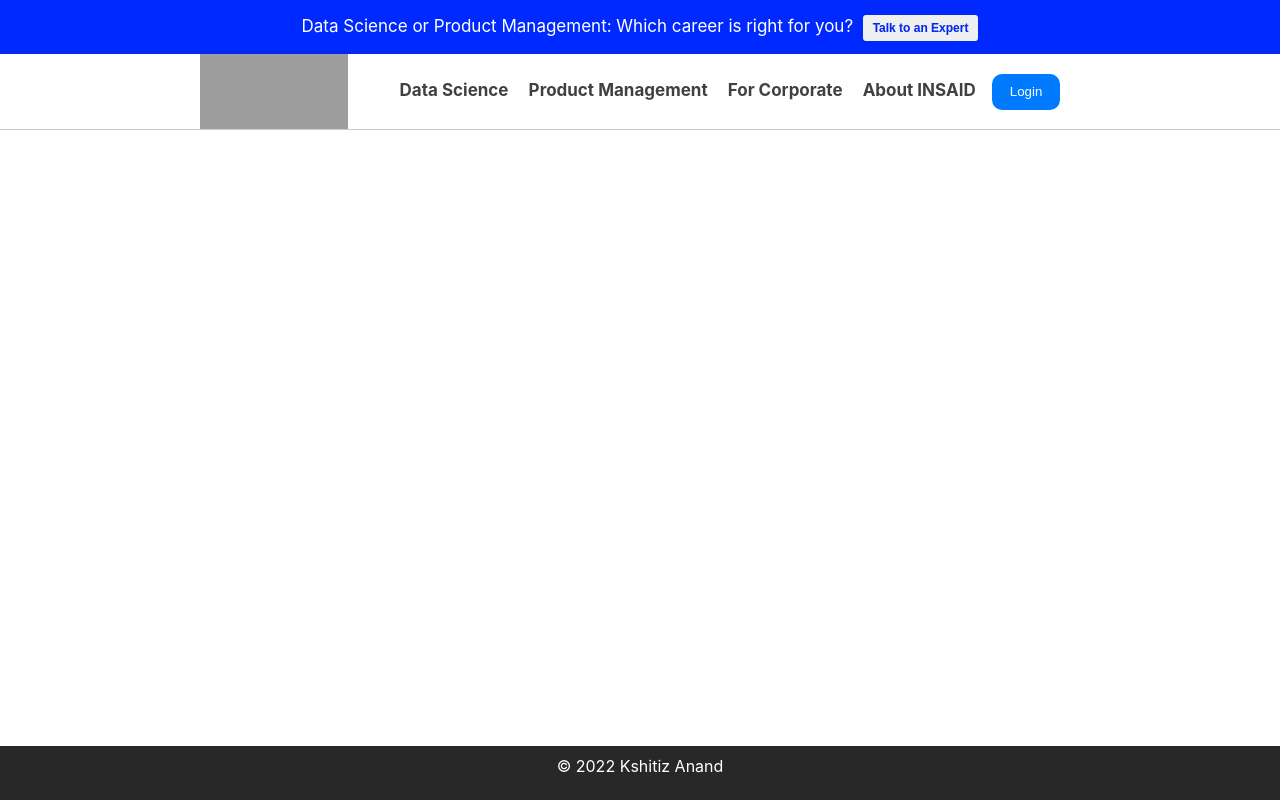
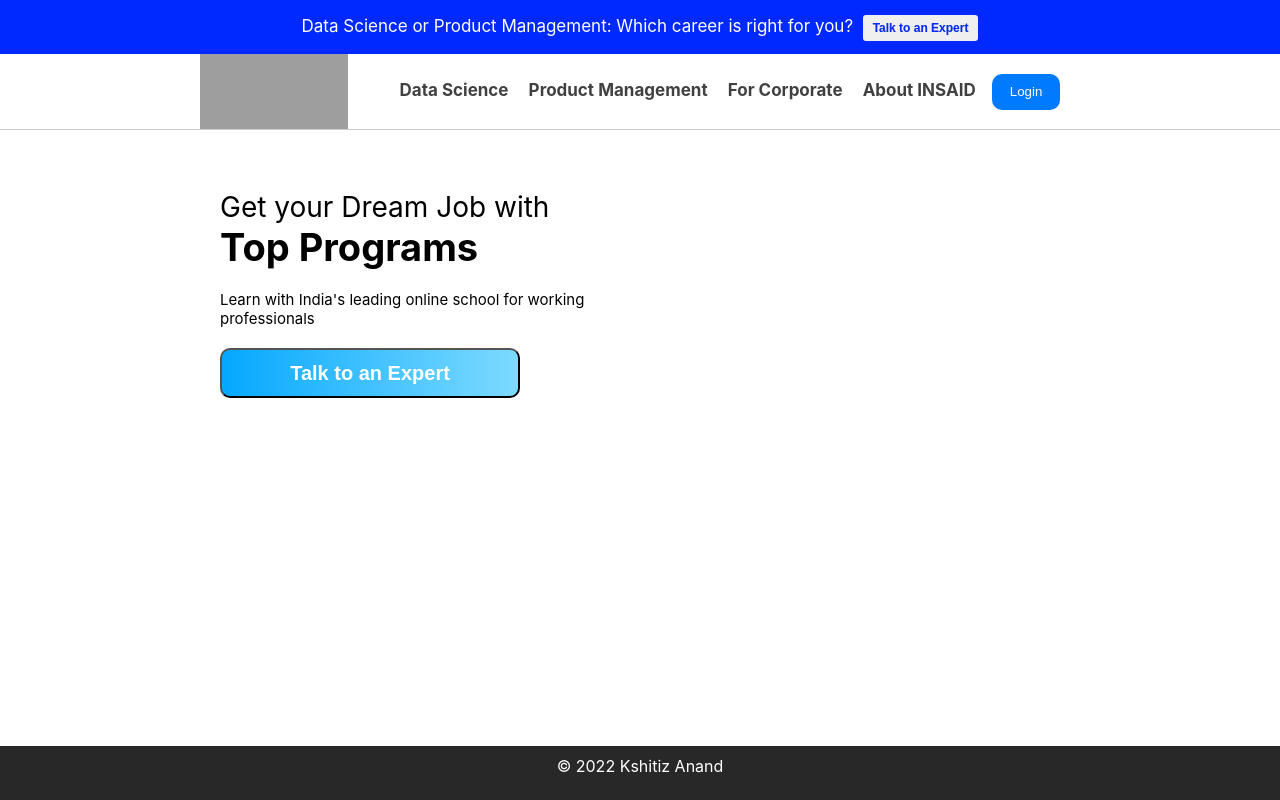
Before and after one commit to Kshitiz9806/Insaid_Task, a React (Create React App) app in the folder Insaid_frontend/insaid_frontend/: page / in a window 1280 px wide. Built offline with nearby package versions, Linux system fonts and the light colour scheme; grey boxes are pictures that could not be loaded.

Commit message:
created left panel

```diff
--- a/Insaid_frontend/insaid_frontend/src/components/Header.js
+++ b/Insaid_frontend/insaid_frontend/src/components/Header.js
@@ -3,12 +3,10 @@ import './header.css'
 
 const Header = () => {
     return (
-        <div>
-            <div className='Ribbon'>
-                <div className='RibbonText'>
-                    Data Science or Product Management: Which career is right for you? &nbsp;
-                    <button id='RequestCallback' className='CallbackButton'><b>Talk to an Expert</b></button>
-                </div>
+        <div className='Ribbon'>
+            <div className='RibbonText'>
+                Data Science or Product Management: Which career is right for you? &nbsp;
+                <button id='RequestCallback' className='CallbackButton'><b>Talk to an Expert</b></button>
             </div>
         </div>
     )
--- /dev/null
+++ b/Insaid_frontend/insaid_frontend/src/components/LeftPanel.js
@@ -0,0 +1,18 @@
+import React from "react";
+import './leftpanel.css'
+
+
+const LeftPanel = () => {
+    return (
+        <div className="LeftPane">
+            <div className="Text1">Get your Dream Job with</div>
+            <div className="Text2">Top Programs</div>
+            <br />
+            <div className="Text3">Learn with India's leading online school for working professionals</div>
+            <br />
+            <button className="ChatButton">Talk to an Expert</button>
+        </div>
+    )
+}
+
+export default LeftPanel;
--- a/Insaid_frontend/insaid_frontend/src/components/MainPage.js
+++ b/Insaid_frontend/insaid_frontend/src/components/MainPage.js
@@ -2,12 +2,14 @@ import React from "react";
 import Header from "./Header";
 import Footer from './Footer';
 import Navbar from "./Navbar";
+import LeftPanel from "./LeftPanel";
 
 const MainPage = () => {
     return (
         <div>
             <Header />
             <Navbar />
+            <LeftPanel />
             <Footer />
         </div>
     )
--- /dev/null
+++ b/Insaid_frontend/insaid_frontend/src/components/leftpanel.css
@@ -0,0 +1,36 @@
+.LeftPane {
+    text-align: left;
+    width: 33%;
+    height: 300px;
+    padding-left: 200px;
+    padding-top: 40px;
+    /* border-top: 1px solid;
+    border-left: 1px solid;
+    border-right: 1px solid;
+    border-bottom: 1px solid; */
+    margin: 20px;
+}
+
+.Text1 {
+    font-size: 28px;
+}
+
+.Text2 {
+    font-size: 38px;
+    font-weight: bold;
+}
+
+.Text3 {
+    font-size: 15px;
+}
+
+.ChatButton {
+    width: 300px;
+    height: 50px;
+    font-size: 20px;
+    color: #ffffff;
+    border-radius: 10px;
+    font-weight: bold;
+    background-image: linear-gradient(to right, #05a8ff, #7ddaff);
+    cursor: pointer;
+}
--- a/Insaid_frontend/insaid_frontend/src/components/navbar.css
+++ b/Insaid_frontend/insaid_frontend/src/components/navbar.css
@@ -3,7 +3,7 @@
     background-color: #ffffff;
     height: 75px;
     width: 100%;
-    position: absolute;
+    position: sticky;
 }
 
 .InsaidLogo {
```
